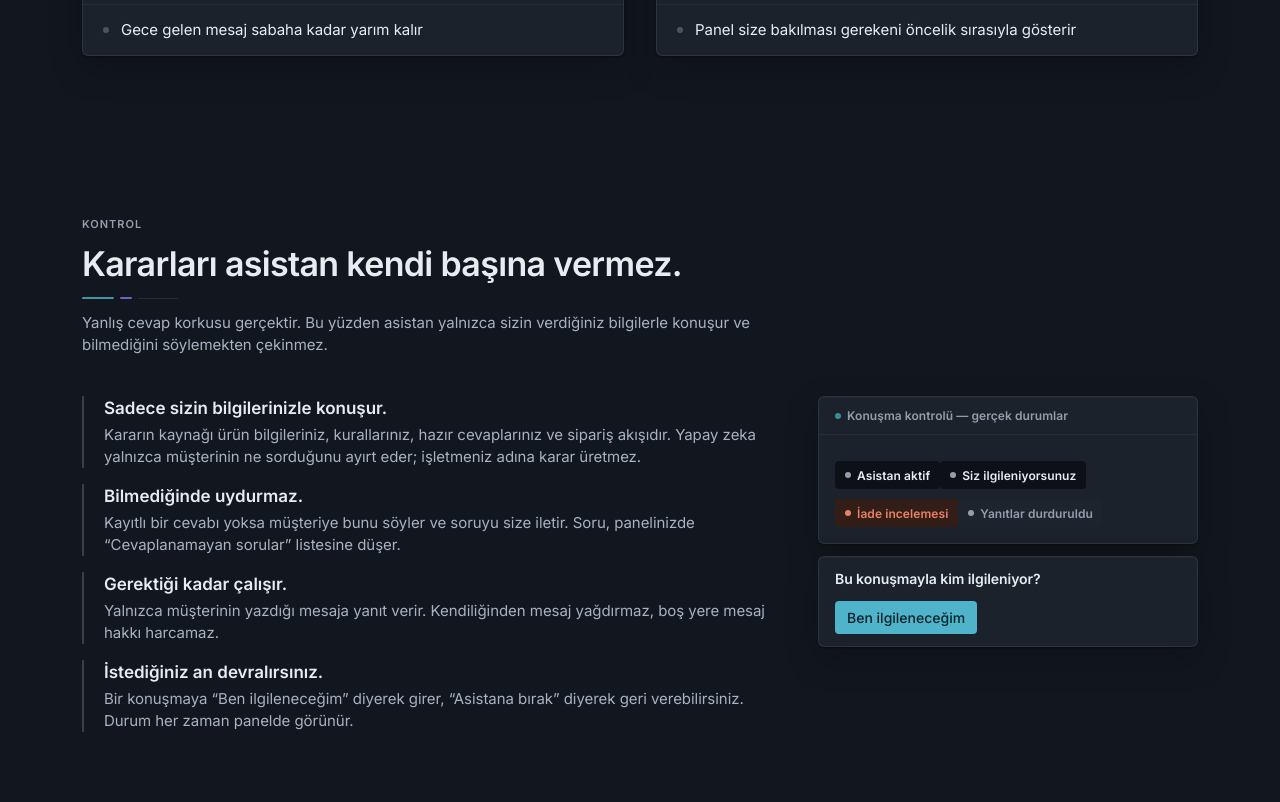
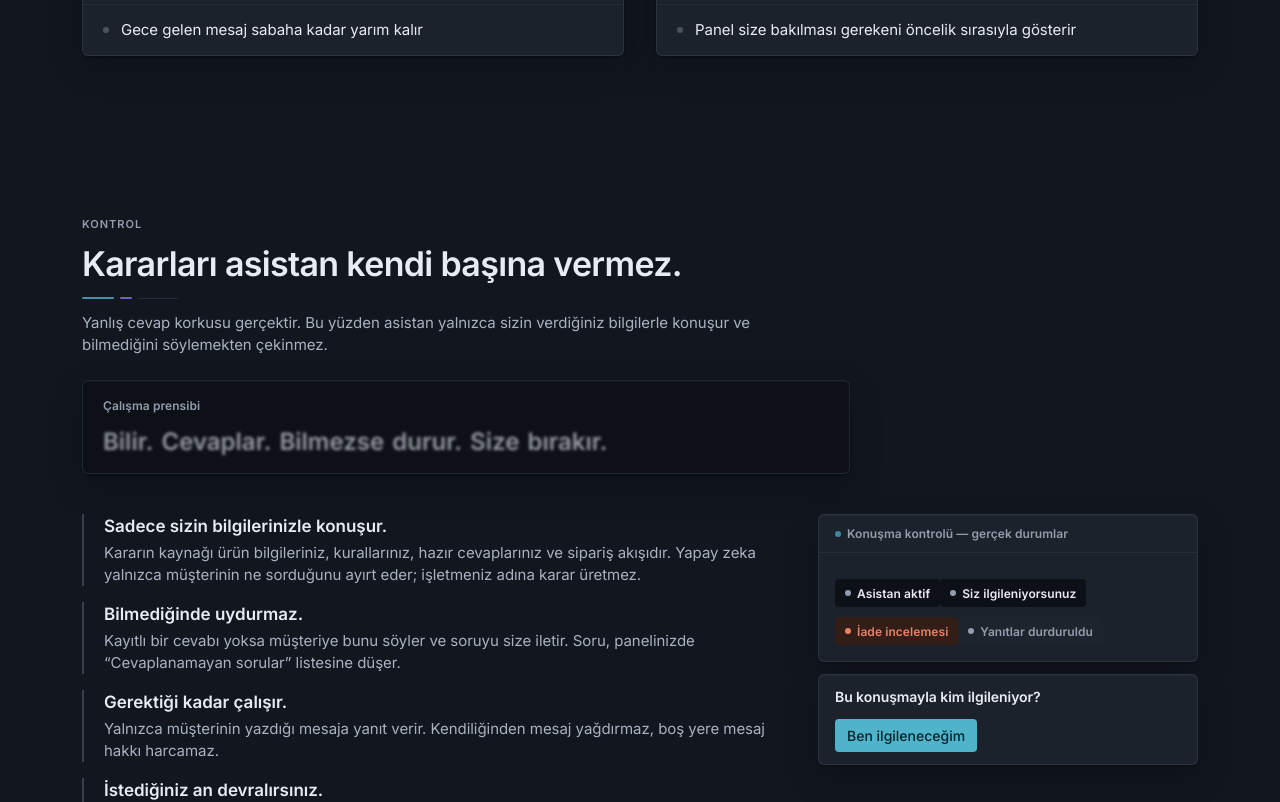
Before and after one commit to keremm44/whatsapp-assistant, a Next.js app in the folder frontend/: page / in a window 1280 px wide. Shown: the part 1080-1882 px from the top of the page. Built offline with nearby package versions, Linux system fonts and the light colour scheme; no server answers.

Commit message:
frontend: add focused trust motion to control section

```diff
--- a/frontend/src/components/marketing/control-section.tsx
+++ b/frontend/src/components/marketing/control-section.tsx
@@ -1,6 +1,7 @@
 import * as React from "react";
 
 import { ChatProofCard } from "@/components/marketing/chat-bubbles";
+import { MarketingReveal, TrueFocusLine } from "@/components/marketing/marketing-motion";
 import { MarketingSectionHeading } from "@/components/marketing/section-heading";
 import { cn } from "@/lib/utils/cn";
 
@@ -21,12 +22,20 @@ import { cn } from "@/lib/utils/cn";
  */
 export function ControlSection() {
   return (
-    <section className="mx-auto w-full max-w-[1180px] px-4 py-16 md:px-6 md:py-20 lg:px-8">
+    <section id="kontrol" className="mx-auto w-full max-w-[1180px] scroll-mt-20 px-4 py-16 md:px-6 md:py-20 lg:px-8">
       <MarketingSectionHeading
         eyebrow="Kontrol"
         title="Kararları asistan kendi başına vermez."
         description="Yanlış cevap korkusu gerçektir. Bu yüzden asistan yalnızca sizin verdiğiniz bilgilerle konuşur ve bilmediğini söylemekten çekinmez."
       />
+
+      <div className="mt-6 max-w-3xl rounded-sheet border border-boundary/50 bg-sunken px-5 py-4 shadow-surface">
+        <p className="mb-3 type-meta font-semibold text-muted-foreground">Çalışma prensibi</p>
+        <TrueFocusLine
+          words={["Bilir.", "Cevaplar.", "Bilmezse", "durur.", "Size", "bırakır."]}
+          className="font-heading text-xl font-semibold leading-8 text-foreground sm:text-2xl"
+        />
+      </div>
 
       <div className="mt-10 grid items-start gap-8 lg:grid-cols-[minmax(0,1fr)_380px] lg:gap-10">
         <div className="space-y-4">
@@ -48,7 +57,9 @@ export function ControlSection() {
           />
         </div>
 
-        <ControlProof />
+        <MarketingReveal>
+          <ControlProof />
+        </MarketingReveal>
       </div>
     </section>
   );
@@ -65,11 +76,6 @@ function ControlRow({ title, body }: { title: string; body: string }) {
   );
 }
 
-/**
- * The real control surface, rendered as a quiet proof artifact. The chip
- * labels are the backend's own display names; the tone map mirrors the
- * seller panel's `CONTROL_STATE_CHIP_TONE` exactly.
- */
 function ControlProof() {
   return (
     <div className="space-y-3 lg:sticky lg:top-20">
@@ -83,8 +89,6 @@ function ControlProof() {
         <span className="type-row-primary text-foreground">
           Bu konuşmayla kim ilgileniyor?
         </span>
-        {/* Static mockup of the V1 handoff action — not an interactive
-            control; the real button lives in the seller panel. */}
         <span className="rounded-control bg-primary-button px-3 py-1.5 text-sm font-medium text-primary-foreground">
           Ben ilgileneceğim
         </span>
```
